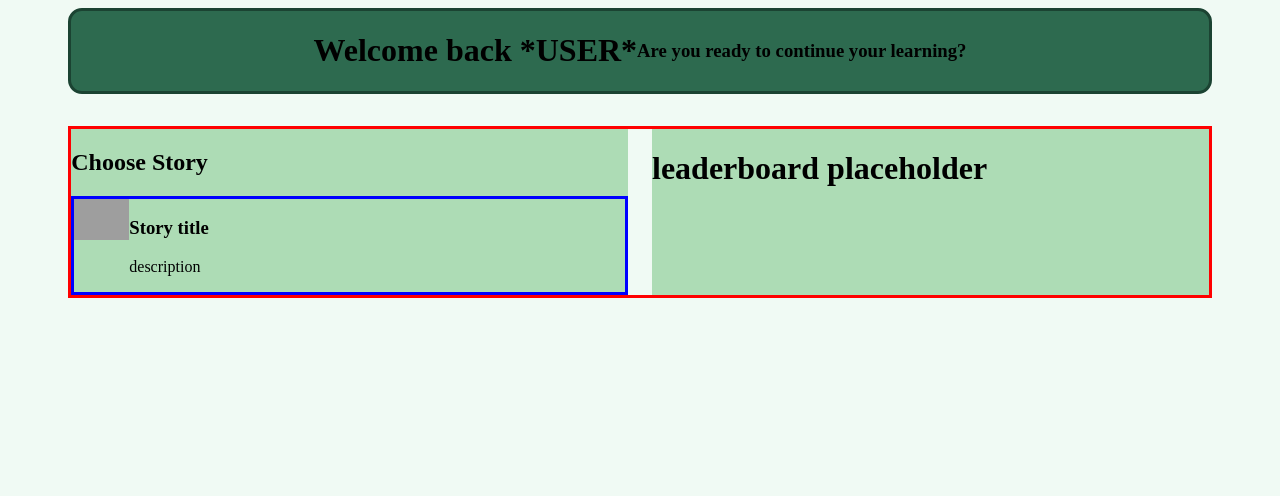
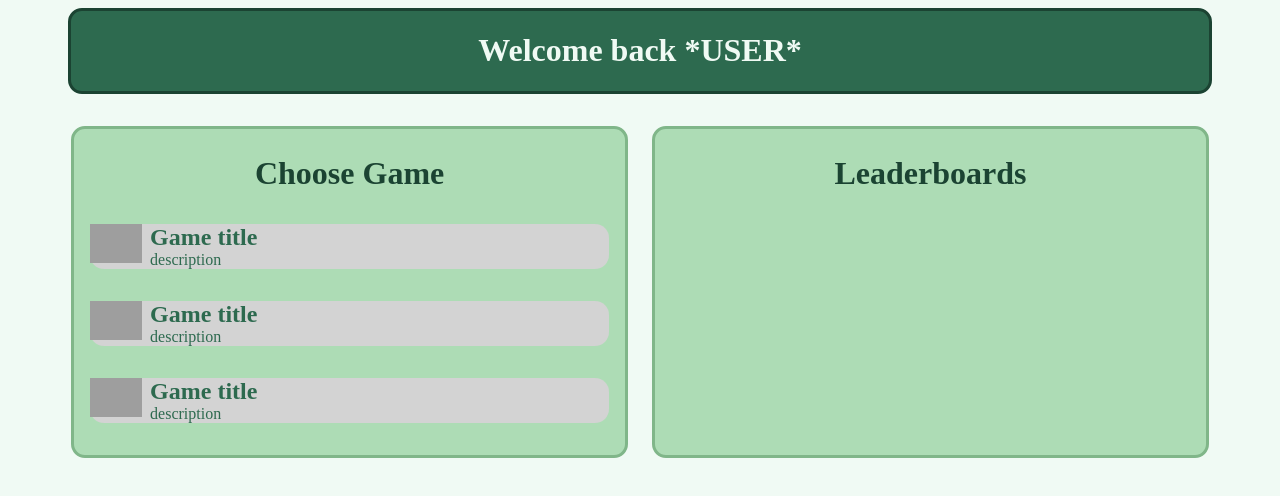
Before and after one commit to UlyssesTyson/EducationApp, a website: page frontend/pages/home-page.html in a window 1280 px wide. Drawn offline with Linux system fonts and the light colour scheme; grey boxes are pictures that could not be loaded.

Commit message:
home-page initial html and css completed

```diff
--- a/frontend/css/home-page.css
+++ b/frontend/css/home-page.css
@@ -10,6 +10,7 @@ body {
     margin-bottom: 2rem;
     align-items: center;
     justify-content: center;
+    color: var(--bg-colour);
     background-color: var(--dark-colour);
     border: solid 3px var(--dark-outline);
     border-radius: 14px;
@@ -21,31 +22,62 @@ body {
     width: 90%;
     margin: auto;
     justify-content: space-evenly;
-    border: 3px solid red;
 }
 
-#all-story-options {
+#all-game-options {
     background-color: var(--light-colour);
     width: 50%;
     margin-right: 1.5rem;
+    border: solid 3px var(--light-outline);
+    border-radius: 14px;
 }
 
-.story-option {
-    display: flex;
-    border: solid 3px blue
+#page-sections h2 {
+    text-align: center;
+    font-size: 2rem;
+    color: var(--dark-outline);
 }
 
-.story-img {
+.game-option {
+    display: flex;
+    border-radius: 14px;
+    margin: 2rem 1rem;
+    background-color: lightgray;
+    color: var(--dark-colour);
+}
+
+.game-option:hover {
+    background-color: var(--dark-colour);
+    color: var(--bg-colour);
+}
+
+.game-img {
     width: 10%;
 }
 
-.story-img img {
+.game-img img {
     width: 100%;
     height: auto;
     display: block;
 }
 
+.game-info {
+    margin-left: 0.5rem;
+}
+
+.game-title {
+    margin: 0;
+    font-size: 1.5rem;
+    font-weight: bold;
+}
+
+.game-description {
+    margin: 0;
+}
+
 #leaderboard {
     background-color: var(--light-colour);
     width: 50%;
+    border: solid 3px var(--light-outline);
+    border-radius: 14px;
 }
--- a/frontend/pages/home-page.html
+++ b/frontend/pages/home-page.html
@@ -11,21 +11,40 @@
 <body>
     <div id="heading-text">
         <h1>Welcome back *USER*</h1>
-        <h3>Are you ready to continue your learning?</h3>
     </div>
     <div id="page-sections">
-        <div id="all-story-options">
-            <h2>Choose Story</h2>
-            <div class="story-option">
-                <div class="story-img"><img src="https://images.vexels.com/media/users/3/134792/isolated/preview/11021ac040438214430837e55f4225b7-3d-smile-emoticon-emoji.png" alt=""></div>
-                <div class="story-description">
-                    <h3>Story title</h3>
-                    <p>description</p>
+        <div id="all-game-options">
+            <h2>Choose Game</h2>
+            <div class="game-option">
+                <div class="game-img"><img
+                        src="https://images.vexels.com/media/users/3/134792/isolated/preview/11021ac040438214430837e55f4225b7-3d-smile-emoticon-emoji.png"
+                        alt=""></div>
+                <div class="game-info">
+                    <p class="game-title">Game title</p>
+                    <p class="game-description">description</p>
+                </div>
+            </div>
+            <div class="game-option">
+                <div class="game-img"><img
+                        src="https://images.vexels.com/media/users/3/134792/isolated/preview/11021ac040438214430837e55f4225b7-3d-smile-emoticon-emoji.png"
+                        alt=""></div>
+                <div class="game-info">
+                    <p class="game-title">Game title</p>
+                    <p class="game-description">description</p>
+                </div>
+            </div>
+            <div class="game-option">
+                <div class="game-img"><img
+                        src="https://images.vexels.com/media/users/3/134792/isolated/preview/11021ac040438214430837e55f4225b7-3d-smile-emoticon-emoji.png"
+                        alt=""></div>
+                <div class="game-info">
+                    <p class="game-title">Game title</p>
+                    <p class="game-description">description</p>
                 </div>
             </div>
         </div>
         <div id="leaderboard">
-            <h1>leaderboard placeholder</h1>
+            <h2>Leaderboards</h2>
         </div>
     </div>
 </body>
```
